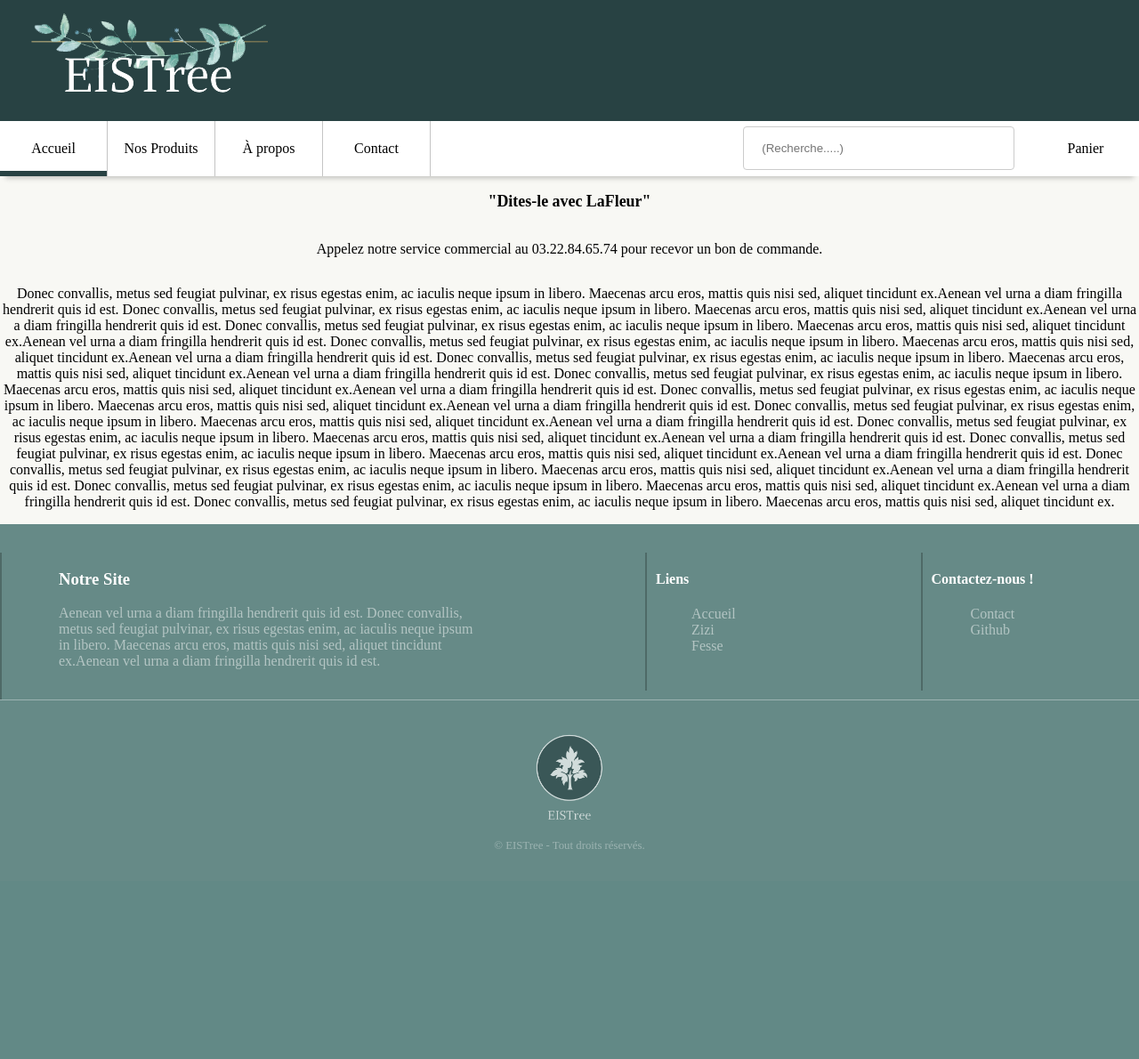
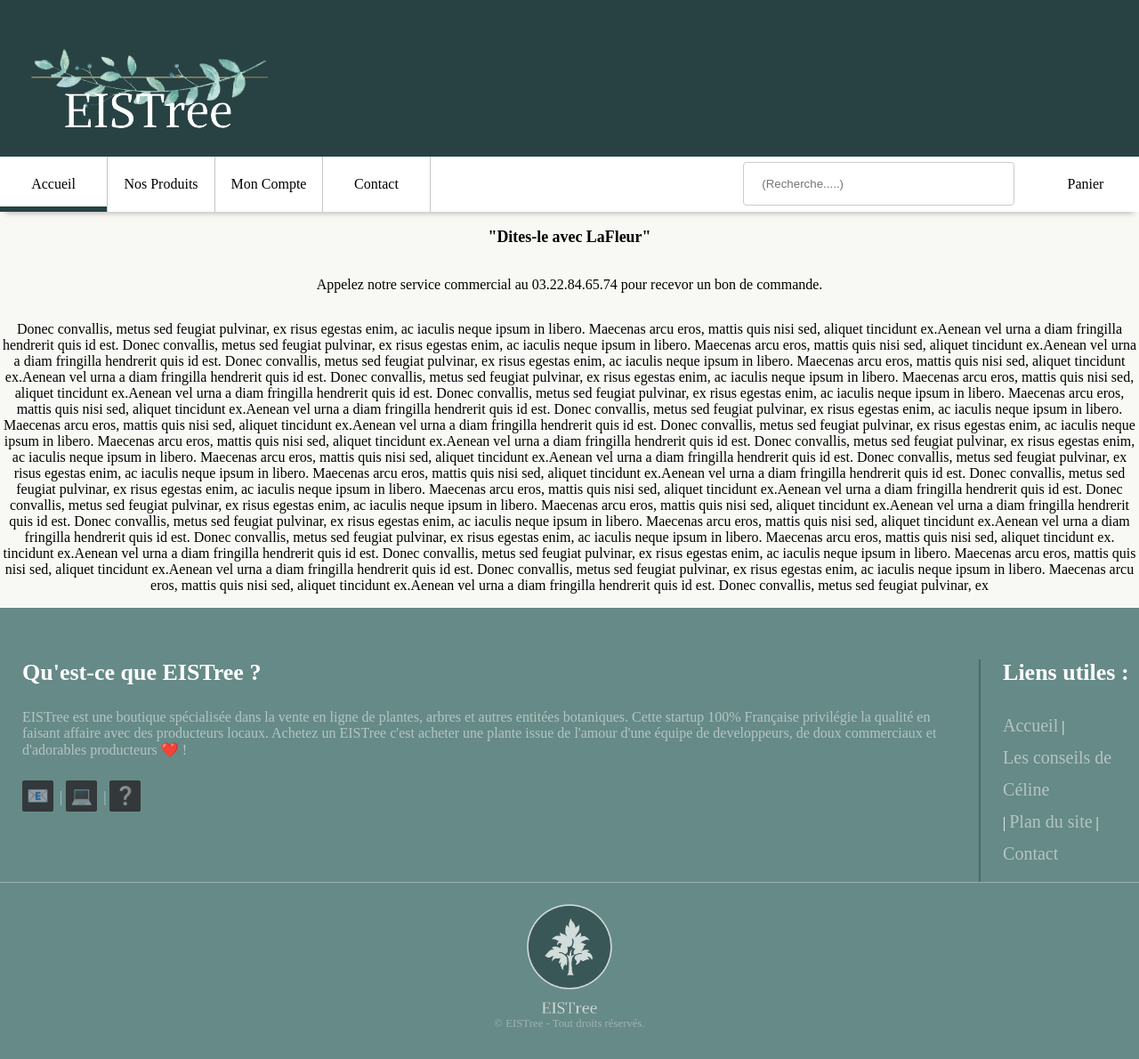
Before and after one commit to Bretzoule/eistree, a PHP site: page / in a window 1280 px wide. Shown: the whole page at 89% size. Before the commit the page ends 954 px from the top, so only its background shows below. Run offline with PHP 8.4, Linux system fonts and the light colour scheme.

Commit message:
Changement footer (responsive yes) et changements divers.

```diff
--- a/index.css
+++ b/index.css
@@ -61,7 +61,7 @@ html, body {
     border-bottom: 6px solid #fff;
 }
 
-.menu>ul>li:not(#panier)>a:hover:not(.active)  {
+.menu>ul>li:not(#panier)>a:hover:not(.active) {
     border-bottom: 6px solid #284243;
 }
 
@@ -130,6 +130,7 @@ li.dropdown {
     width: 100%;
     min-width: 100%;
     height: 100%;
+    background: #F8F8F4;
 }
 
 /* #page #sidePanelLeft {
@@ -150,6 +151,7 @@ li.dropdown {
     display: flex;
     align-items: center;
     flex-direction: column;
+    min-height: calc(100vh - 631px);
 }
 
 #miniTitle {
@@ -169,7 +171,7 @@ ul>li {
     list-style: none;
 }
 
-/* Loupe, Recherche */
+/* Recherche */
 
 .searchbar {
     float: right;
@@ -219,7 +221,6 @@ footer {
     border: 0;
     font-size: 100%;
     font: inherit;
-    display: block;
 }
 
 footer {
@@ -228,50 +229,106 @@ footer {
     width: 100%;
 }
 
-#footer {
+#footerwrapper {
+    display: flex;
+    flex-direction: row;
+    justify-content: flex-end;
+}
+
+/* responsiveness en largeur */
+
+@media (max-height:800px) {
+    footer {
+        position: static;
+    }
+    header {
+        padding-top: 40px;
+    }
+}
+
+#footerinner {
     background-color: #668A87;
     color: rgba(255, 255, 255, 0.5);
     padding: 2rem 0 2rem 0;
 }
 
-#footer h3, #footer h4 {
+#footerinner h3 {
     color: #ffffff;
+    font-size: 26px;
 }
 
-#footer a {
+#footerinner a {
     color: rgba(255, 255, 255, 0.5);
     text-decoration: none;
 }
 
-#footer a:hover {
+#footerinner a:hover {
     color: #364947;
 }
 
-#footer .content {
-    display: flex;
+.footer-left, .footer-right {
+    display: inline-block;
+    vertical-align: top;
 }
 
-#footer .content section {
-    width: 25%;
+/* partie Gauche */
+
+.footer-left {
+    margin-right: auto;
+    padding: 0 25px 0;
+    font-size: 16px;
+}
+
+.footer-icons {
+    margin-top: 25px;
+}
+
+.footer-icons a {
+    display: inline-block;
+    width: 35px;
+    height: 35px;
+    cursor: pointer;
+    background-color: #33383b;
+    border-radius: 2px;
+    font-size: 20px;
+    color: #ffffff;
+    text-align: center;
+    line-height: 35px;
+    margin-right: 3px;
+    margin-bottom: 5px;
+}
+
+/* Footer Milieu (inutile)
+
+
+/* Footer Droit */
+
+.footer-right {
+    width: 30%;
+}
+
+.innerblockright {
+    padding-left: 25px;
+    padding-bottom: 2px;
     border-left: 2px solid rgba(0, 0, 0, 0.233);
 }
 
-#footer .content section:first-child {
-    width: 50%;
-    padding-right: 12rem;
-    padding-left: 4rem;
+.footer-links {
+    color: #ffffff;
+    margin: 20px 0 12px;
 }
 
-#footer .content section:last-child {
-    margin-left: 4rem;
+.footer-links a {
+    display: inline-block;
+    line-height: 1.8;
+    text-decoration: none;
+    font-size: 20px;
+    color: inherit;
 }
 
-#footer .sideblocks {
-    padding-left: 10px;
-    margin-bottom: 10px;
-}
+/* Copyright */
 
-#footer .copyright {
+#footerinner .copyright {
     border-top: 1px solid;
     font-size: 0.8rem;
     opacity: 0.7;
@@ -279,6 +336,30 @@ footer {
     padding-bottom: 0;
     text-align: center;
 }
+
+.copyright>img {
+    width: 5%;
+}
+
+/* responsiveness */
+
+@media (max-width: 880px) {
+    #footerwrapper {
+        flex-direction: column;
+    }
+    .footer-left, .footer-center, .footer-right {
+        width: 100%;
+        text-align: center;
+    }
+    .footer-left {
+        padding-left: 0;
+    }
+    .innerblockright {
+        padding: 0;
+    }
+}
+
+/* Divers */
 
 header>.navbar {
     text-align: center;
@@ -290,8 +371,10 @@ header>.navbar {
 
 .clear {
     clear: both;
+    color: #ffffff;
+    font: normal;
 }
 
 .copyright>img {
-    width: 10%;
+    width: 96px;
 }
--- a/index.html
+++ b/index.html
@@ -17,17 +17,18 @@
     <nav class="menu">
         <ul>
             <li><a class="active" href="">Accueil</a></li>
-            <li class="dropdown"><a class ="dropdownbtn" href="">Nos Produits</a>
+            <li class="dropdown"><a class="dropdownbtn" href="">Nos Produits</a>
                 <div class="dropdown-content">
-                    <a href="#">Arbres &#x1F333;</a>
+                    <a href="#">Arbres Fruitiers &#x1F333;</a>
                     <a href="#">Fleurs &#x1F33A;</a>
-                    <a href="#">Autres &#x1F335;</a>
+                    <a href="#">Plantes d'intérieur &#x1F335;</a>
             </li>
-                <li><a href="">À propos</a></li>
+            <li><a href="">Mon Compte</a></li>
             <li><a href="">Contact</a></li>
             <li id="panier"><a href="">Panier</a></li>
             <li class="formulaireee">
-                  <form action="" method="get"><input class="searchbar" name="recherche" type="text" value="" onkeyup="" placeholder="(Recherche.....)" />
+                <form action="" method="get"><input class="searchbar" name="recherche" type="text" value="" onkeyup=""
+                        placeholder="(Recherche.....)" />
                     <div id="resultats"></div>
                 </form>
                 </div>
@@ -78,47 +79,53 @@
                 tincidunt ex.Aenean vel urna a diam fringilla hendrerit quis id est. Donec convallis, metus sed feugiat
                 pulvinar, ex
                 risus egestas enim, ac iaculis neque ipsum in libero. Maecenas arcu eros, mattis quis nisi sed, aliquet
-                tincidunt ex.</p>
+                tincidunt ex. tincidunt ex.Aenean vel urna a diam fringilla hendrerit quis id est. Donec convallis,
+                metus sed feugiat
+                pulvinar, ex
+                risus egestas enim, ac iaculis neque ipsum in libero. Maecenas arcu eros, mattis quis nisi sed, aliquet
+                tincidunt ex.Aenean vel urna a diam fringilla hendrerit quis id est. Donec convallis, metus sed feugiat
+                pulvinar, ex
+                risus egestas enim, ac iaculis neque ipsum in libero. Maecenas arcu eros, mattis quis nisi sed, aliquet
+                tincidunt ex.Aenean vel urna a diam fringilla hendrerit quis id est. Donec convallis, metus sed feugiat
+                pulvinar, ex</p>
         </div>
     </div>
-    <footer id="footer">
-        <div class="inner">
-            <div class="content">
-                <section>
-                    <h3>Notre Site</h3>
-                    <p> Aenean vel urna a diam fringilla hendrerit quis id est. Donec convallis, metus sed feugiat
-                        pulvinar, ex
-                        risus egestas enim, ac iaculis neque ipsum in libero. Maecenas arcu eros, mattis quis nisi sed,
-                        aliquet
-                        tincidunt ex.Aenean vel urna a diam fringilla hendrerit quis id est.
+    <footer id="footerinner">
+        <div id="footerwrapper">
+            <div class="footer-left">
+                <h3>Qu'est-ce que <span>EISTree</span> ?</h3>
+                <p>EISTree est une boutique spécialisée dans la vente en ligne de plantes, arbres et autres entitées botaniques. Cette startup 100% Française privilégie la qualité en faisant affaire avec des producteurs locaux.
+                    Achetez un EISTree c'est acheter une plante issue de l'amour d'une équipe de developpeurs, de doux commerciaux et d'adorables producteurs <span class="clear">❤️</span> !</p>
+                <p class="footer-icons">
+                    <a href="mailto:contact@eistree.fr">&#x1F4E7;</a>
+                    |
+                    <a href="https://gitlab.etude.eisti.fr/leflochtho/eistree">&#x1F4BB;</a>
+                    |
+                    <a href="#">&#x2754;</a>
                 </p>
-                    <br>
-                </section>
-                <section class="sideblocks">
-                    <h4>Liens</h4>
-                    <ul>
-                        <li><a href="">Accueil</a></li>
-                        <li><a href="">Zizi</a></li>
-                        <li><a href="">Fesse</a></li>
-
-                    </ul>
-                    <br>
-                </section>
-                <section class="sideblocks">
-                    <h4>Contactez-nous !</h4>
-                    <ul>
-                        <li><a href="mailto:fesse@zizi.fr"><i class="contact">&nbsp;</i>Contact</a></li>
-                        <li><a href="https://gitlab.etude.eisti.fr/projet"><i class="github">&nbsp;</i>Github</a></li>
-                    </ul>
-                    <br>
-                </section>
+            </div>
+            <div class="footer-center"></div>
+            <div class="footer-right">
+                <div class="innerblockright">
+                    <h3>Liens utiles :</h3>
+                    <p class="footer-links">
+                        <a href="#">Accueil</a>
+                        |
+                        <a href="#">Les conseils de Céline</a>
+                        |
+                        <a href="#">Plan du site</a>
+                        |
+                        <a href="#">Contact</a>
+                    </p>
+                </div>
+            </div>
+        </div>
         </div>
         <div class="copyright">
             <img src="/assets/footerlogo.png">
             <br>
             &copy; EISTree - Tout droits réservés.
         </div>
-        </div>
     </footer>
 </body>
 
```
Also changed, not shown: assets/footerlogo.png. Lines whose indentation alone changed are shown as unchanged.
